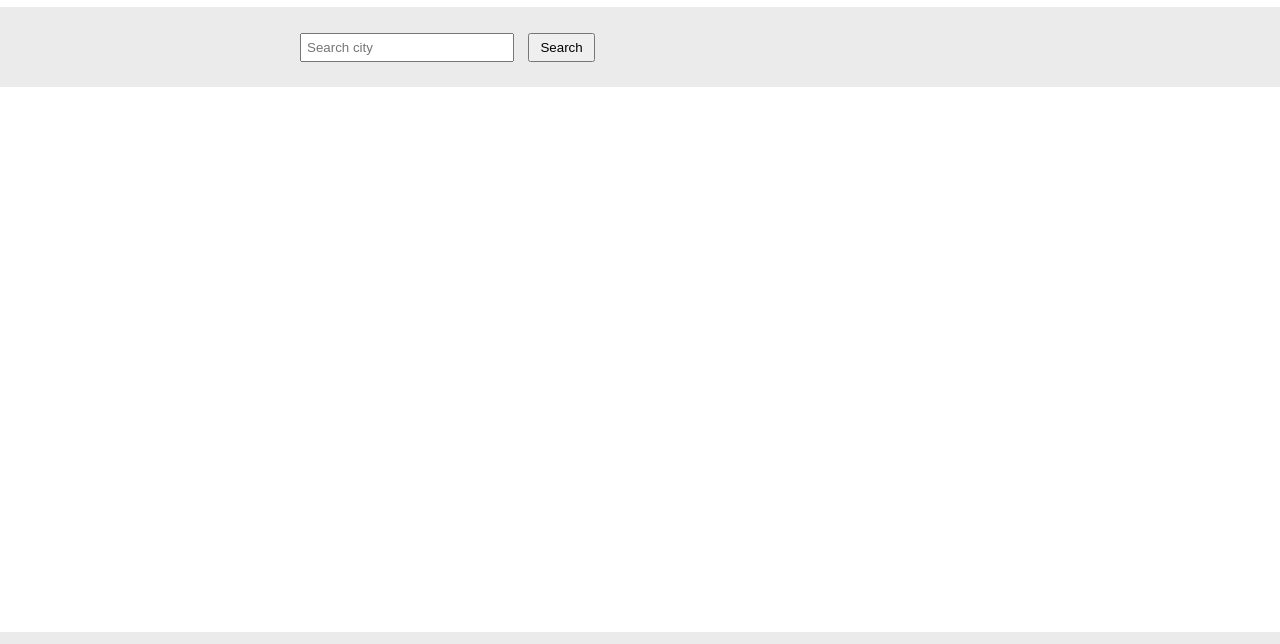
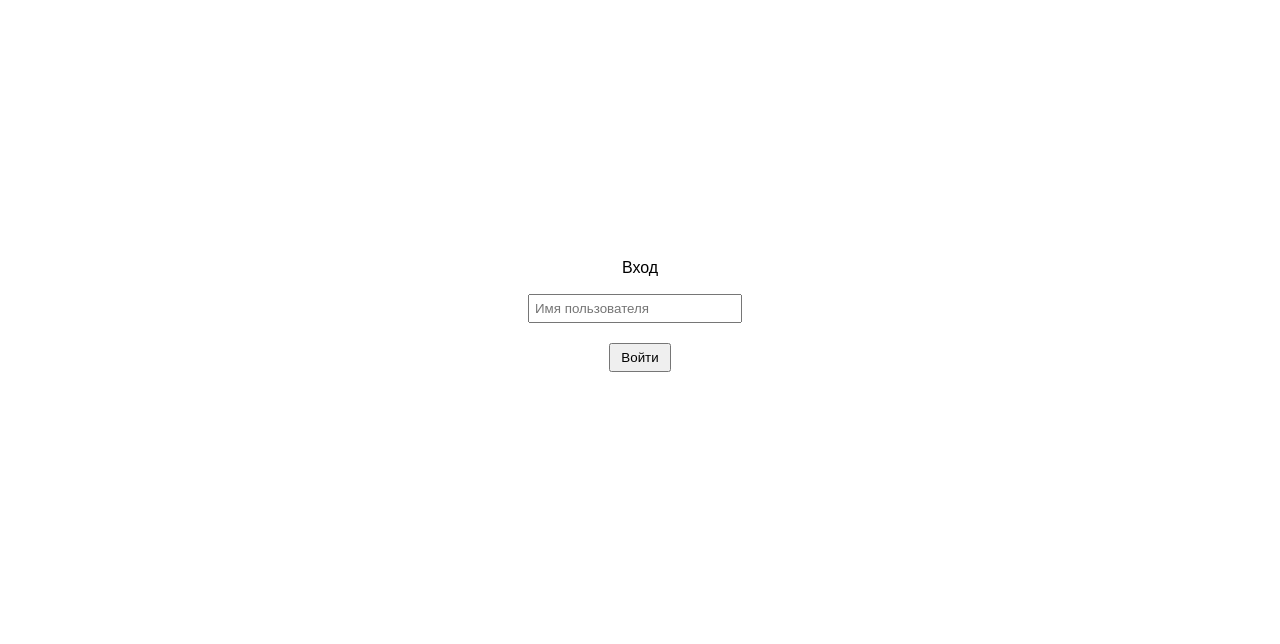
Before and after one commit to Staniislove/Sem_JS, a plain HTML site: page project.html in a window 1280 px wide. Shown: the part 88-732 px from the top of the page. Drawn offline with Linux system fonts and the light colour scheme.

Commit message:
added login page

```diff
--- a/project.html
+++ b/project.html
@@ -5,16 +5,30 @@
   <link rel="stylesheet" type="text/css" href="style.css">
 </head>
 <body>
+  <div id="login-page" class="logpage">
+    <div class="form">
+        <div class="vh">
+          <p>Вход</p>
+        </div>
+        <div class="inp">
+          <input type="text" id="username" placeholder="Имя пользователя">
+        </div>
+        <button onclick="login()">Войти</button>
+    </div>
+  </div>
+  <div id="main-page">
     <header>
       <div class="logo">
         <img src="logo.png" alt="Логотип">
         <p1>SmileCloud</p1>
       </div>
       <div class="hello">
-
+        <div id="helloname">
+          <div id="helloData"></div>
+        </div>
       </div>
       <div class="logout">
-      <button>Exit</button>
+        <button onclick="logout()">Exit</button>
       </div>
     </header>
     <div class = "searchLine">
@@ -38,7 +52,6 @@
         </div>
       </div>
     </div>
-  <script src="upload.js"></script>
     <footer>
       <div class = "author">
         <p1>Staniislove</p1>
@@ -47,5 +60,11 @@
         <a href="https://github.com/Staniislove/Sem_JS"><img src="git.png" alt="GitHub"></a>
       </div>
     </footer>
+    <script>
+
+      document.getElementById("main-page").style.display = "none";
+    </script>
+    <script src="upload.js"></script>
+  </div>
 </body>
 </html>
--- a/style.css
+++ b/style.css
@@ -1,3 +1,28 @@
+#login-page{
+  display:flex;
+  flex-direction: column;
+  min-height: 100vh;
+  font-family: Arial, sans-serif;
+  margin: 0;
+  height: 100%;
+}
+
+.form{
+  display: flex;
+  flex-direction: column;
+  align-items: center;
+  justify-content: center;
+  height: 100%;
+  line-height: 0;
+}
+.vh{
+  margin-bottom: 10px;
+}
+
+.inp{
+  margin-bottom: 20px;
+}
+
 html {
   height: 100%;
 }
--- a/upload.js
+++ b/upload.js
@@ -104,3 +104,23 @@ document.getElementById("searchForm").addEventListener("submit", function(event)
          element.insertAdjacentElement("afterend", details);
        }
      }
+     function login(){
+      var username = document.getElementById("username").value;
+      if (username !== "") {
+        let helloData = document.getElementById("helloData");
+        helloData.innerHTML = "";
+
+        document.getElementById("login-page").style.display = "none";
+        document.getElementById("main-page").style.display = "block";
+
+        let helloElement = document.createElement("div");
+        helloElement.innerHTML = `<p>Привет, ${username} !<p>`;
+        helloData.appendChild(helloElement);
+      }
+    }
+
+    function logout(){
+      document.getElementById("username").value = "";
+      document.getElementById("login-page").style.display = "block";
+      document.getElementById("main-page").style.display = "none";
+    }
```
Lines whose indentation alone changed are shown as unchanged.
